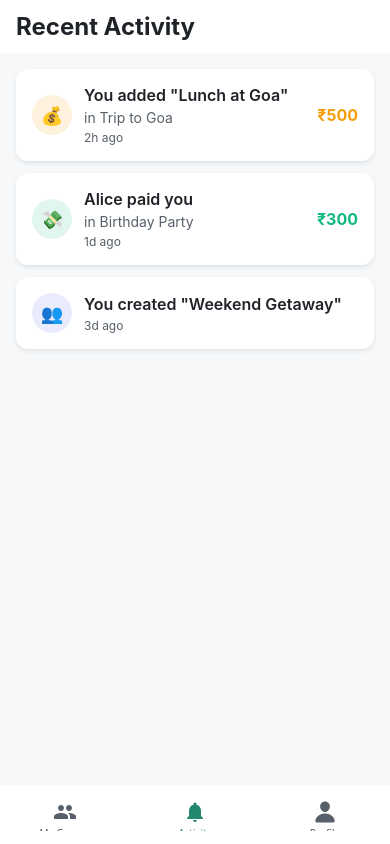
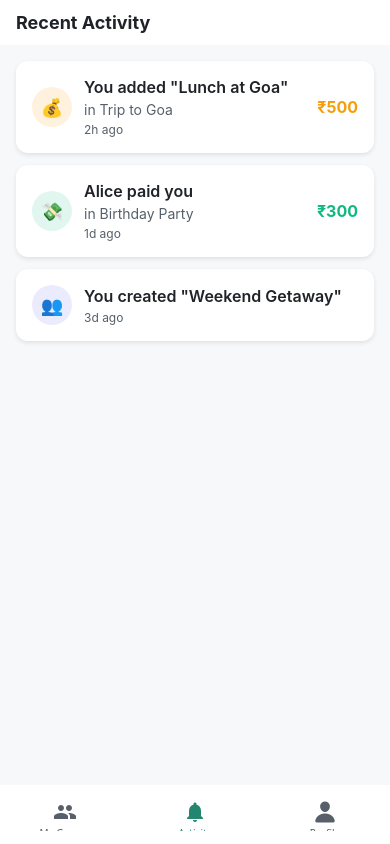
Before and after one commit to kharchasplit/KharchaSplit_Mobile_App, a React Native app: screen /Activity in a window 390 px wide. Built offline with nearby package versions, Linux system fonts and the light colour scheme.

Commit message:
Status bar

```diff
--- a/package.json
+++ b/package.json
@@ -31,6 +31,7 @@
     "react-native-permissions": "^5.4.2",
     "react-native-safe-area-context": "^5.6.1",
     "react-native-screens": "^4.15.4",
+    "react-native-size-matters": "^0.4.2",
     "react-native-vector-icons": "^10.3.0"
   },
   "devDependencies": {
--- a/src/screens/ActivityScreen.tsx
+++ b/src/screens/ActivityScreen.tsx
@@ -7,6 +7,7 @@ import {
   TouchableOpacity,
   ActivityIndicator,
   RefreshControl,
+  StatusBar
 } from 'react-native';
 import { useTheme } from '../context/ThemeContext';
 import { SafeAreaView } from 'react-native-safe-area-context';
@@ -108,6 +109,7 @@ export const ActivityScreen: React.FC<ActivityScreenProps> = ({ navigation }) =>
 
   return (
     <SafeAreaView style={styles.container}>
+       <StatusBar barStyle="light-content" backgroundColor={colors.background} />
       {/* Header */}
       <View style={styles.header}>
         <Text style={styles.headerTitle}>Recent Activity</Text>
@@ -183,7 +185,7 @@ const createStyles = (colors: ReturnType<typeof useTheme>['colors']) =>
     borderBottomWidth: 0,
     borderBottomColor: colors.secondaryText,
   },
-    headerTitle: { fontSize: 24, fontWeight: 'bold', color: colors.primaryText },
+    headerTitle: { fontSize: 18, fontWeight: 'bold', color: colors.primaryText },
     scrollView: { flex: 1 },
     content: { padding: 16 },
     activityCard: {
--- a/src/screens/HomeScreen.tsx
+++ b/src/screens/HomeScreen.tsx
@@ -10,6 +10,7 @@ import {
   TextInput,
   ActivityIndicator,
   RefreshControl,
+  StatusBar,
   // --- RESPONSIVE ---
   useWindowDimensions,
 } from 'react-native';
@@ -22,7 +23,6 @@ import { typography } from '../utils/typography';
 import MaterialIcons from 'react-native-vector-icons/MaterialIcons';
 
 // (Interfaces remain the same)
-// ... (GroupDetail, Group, OverallBalance, HomeScreenProps)
 interface GroupDetail {
   text: string;
   amount: number;
@@ -57,7 +57,13 @@ interface HomeScreenProps {
 
 
 export const HomeScreen: React.FC<HomeScreenProps> = ({ navigation }) => {
-  const { colors } = useTheme();
+  // --- STATUS BAR FIX ---
+  // Assuming your theme context provides an isDarkMode boolean
+  // If it provides a string like `mode`, you can do:
+  // const { colors, mode } = useTheme();
+  // const isDarkMode = mode === 'dark';
+  const { colors, isDarkMode } = useTheme();
+  // --- END FIX ---
 
   // --- RESPONSIVE ---
   // Get screen width
@@ -94,7 +100,6 @@ export const HomeScreen: React.FC<HomeScreenProps> = ({ navigation }) => {
   const [balanceLoading, setBalanceLoading] = useState(false);
 
   // (All logic functions: loadGroupsAndBalance, handleAddGroup, etc. remain the same)
-  // ... (loadGroupsAndBalance, handleAddGroup, handleCloseCreateGroup, handleSaveNewGroup, handleSearch, filteredGroups, onRefresh)
     const loadGroupsAndBalance = () => {
     setBalanceLoading(true);
     setTimeout(() => {
@@ -187,8 +192,20 @@ export const HomeScreen: React.FC<HomeScreenProps> = ({ navigation }) => {
   // createStyles is now called with the scale function and fonts object
   const styles = createStyles(colors, scale, scaledFontSize);
 
+  // --- STATUS BAR FIX ---
+  // Set the status bar content color based on the active theme
+  // 'dark-content' (black text) for light mode
+  // 'light-content' (white text) for dark mode
+  const statusBarTheme = isDarkMode ? 'light-content' : 'dark-content';
+  // --- END FIX ---
+
   return (
     <SafeAreaView style={styles.container}>
+       {/* --- STATUS BAR FIX --- */}
+       {/* Use the new dynamic statusBarTheme variable */}
+       <StatusBar barStyle={statusBarTheme} backgroundColor={colors.background} />
+       {/* --- END FIX --- */}
+
       {/* Header */}
       <View style={styles.header}>
         <Text style={styles.headerTitle}>My Groups</Text>
@@ -314,9 +331,7 @@ export const HomeScreen: React.FC<HomeScreenProps> = ({ navigation }) => {
 };
 
 // --- RESPONSIVE ---
-// Moved createStyles *outside* the component again, as it no longer
-// needs to be re-created on every render.
-// It now accepts scale and fonts as arguments.
+// (createStyles function remains unchanged)
 const createStyles = (
   colors: ReturnType<typeof useTheme>['colors'],
   scale: (size: number) => number,
```
Also changed, not shown: 2 other files (tests, documents, lock files or other folders).
